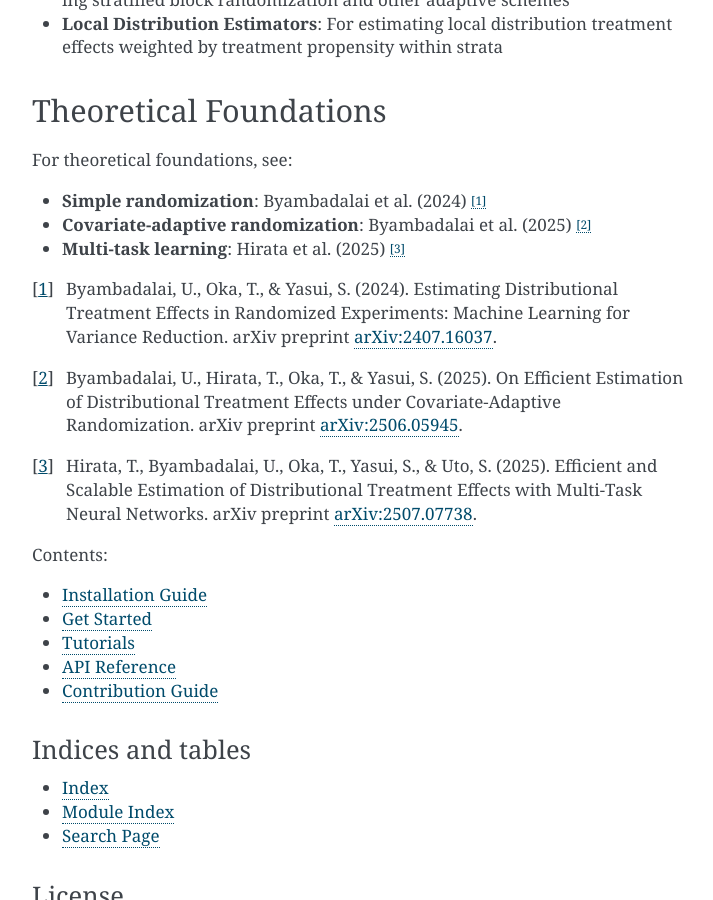
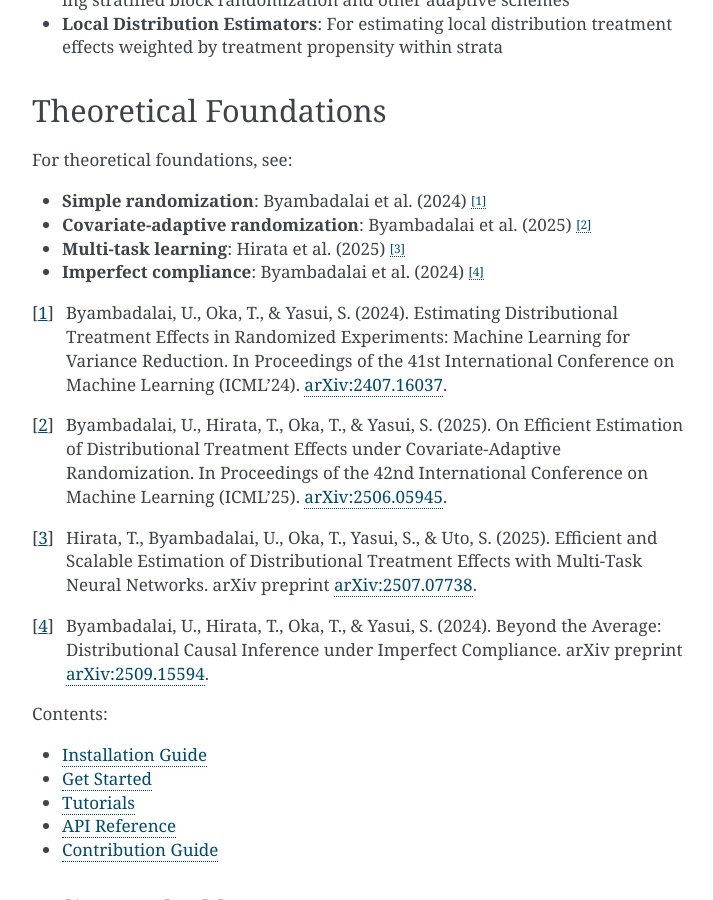
Before and after one commit to CyberAgentAILab/python-dte-adjustment, a Sphinx documentation site: the page built from docs/source/index.rst, in a window 1280 px wide and 900 px high, scrolled down 1014 px. Shown: the whole window, without its empty margins (388-1101 px from the left). Built offline with Sphinx 7.4.7, drawn with Linux system fonts in a browser that asks for light colours.

```diff
--- a/docs/source/api/local.rst
+++ b/docs/source/api/local.rst
@@ -1,7 +1,11 @@
 Local Distribution Estimators
 ==============================
 
-This page documents local distribution treatment effect estimators that compute treatment effects weighted by treatment propensity within each stratum. These estimators are particularly useful for handling treatment assignment heterogeneity across strata.
+This page documents local distribution treatment effect estimators that compute treatment effects weighted by treatment propensity within each stratum. These estimators are particularly useful for handling treatment assignment heterogeneity across strata and scenarios with imperfect compliance.
+
+Local distribution treatment effects (LDTE) and local probability treatment effects (LPTE) provide methods for causal inference that account for treatment assignment vs. treatment receipt differences. For theoretical foundations on imperfect compliance scenarios, see:
+
+* Byambadalai, U., Hirata, T., Oka, T., & Yasui, S. (2024). *Beyond the Average: Distributional Causal Inference under Imperfect Compliance*. `arXiv:2509.15594 <https://arxiv.org/abs/2509.15594>`_.
 
 SimpleLocalDistributionEstimator
 --------------------------------
--- a/docs/source/api_reference.rst
+++ b/docs/source/api_reference.rst
@@ -14,15 +14,17 @@
 * **Utility Functions**: Helper functions for confidence intervals and statistical computations
 * **Plotting Utilities**: Visualization tools for treatment effects and distributions
 
-For theoretical foundations, see Byambadalai et al. (2024) [#simple2024]_ for simple randomization and Byambadalai et al. (2025) [#car2025]_ for covariate-adaptive randomization.
+For theoretical foundations, see Byambadalai et al. (2024) [#simple2024]_ for simple randomization, Byambadalai et al. (2025) [#car2025]_ for covariate-adaptive randomization, and Byambadalai et al. (2024) [#compliance2024]_ for imperfect compliance scenarios.
 
 For multi-task learning approaches that train models for all locations simultaneously (using ``is_multi_task=True``), see the neural network framework in [#multitask2025]_.
 
-.. [#simple2024] Byambadalai, U., Oka, T., & Yasui, S. (2024). Estimating Distributional Treatment Effects in Randomized Experiments: Machine Learning for Variance Reduction. arXiv preprint `arXiv:2407.16037 <https://arxiv.org/abs/2407.16037>`_.
+.. [#simple2024] Byambadalai, U., Oka, T., & Yasui, S. (2024). Estimating Distributional Treatment Effects in Randomized Experiments: Machine Learning for Variance Reduction. In Proceedings of the 41st International Conference on Machine Learning (ICML'24). `arXiv:2407.16037 <https://arxiv.org/abs/2407.16037>`_.
 
 .. [#car2025] Byambadalai, U., Hirata, T., Oka, T., & Yasui, S. (2025). On Efficient Estimation of Distributional Treatment Effects under Covariate-Adaptive Randomization. arXiv preprint `arXiv:2506.05945 <https://arxiv.org/abs/2506.05945>`_.
 
 .. [#multitask2025] Hirata, T., Byambadalai, U., Oka, T., Yasui, S., & Uto, S. (2025). Efficient and Scalable Estimation of Distributional Treatment Effects with Multi-Task Neural Networks. arXiv preprint `arXiv:2507.07738 <https://arxiv.org/abs/2507.07738>`_.
+
+.. [#compliance2024] Byambadalai, U., Hirata, T., Oka, T., & Yasui, S. (2024). Beyond the Average: Distributional Causal Inference under Imperfect Compliance. arXiv preprint `arXiv:2509.15594 <https://arxiv.org/abs/2509.15594>`_.
 
 Detailed Documentation
 ----------------------
--- a/docs/source/index.rst
+++ b/docs/source/index.rst
@@ -30,12 +30,15 @@
 * **Simple randomization**: Byambadalai et al. (2024) [#simple2024]_
 * **Covariate-adaptive randomization**: Byambadalai et al. (2025) [#car2025]_
 * **Multi-task learning**: Hirata et al. (2025) [#multitask2025]_
+* **Imperfect compliance**: Byambadalai et al. (2024) [#compliance2024]_
 
-.. [#simple2024] Byambadalai, U., Oka, T., & Yasui, S. (2024). Estimating Distributional Treatment Effects in Randomized Experiments: Machine Learning for Variance Reduction. arXiv preprint `arXiv:2407.16037 <https://arxiv.org/abs/2407.16037>`_.
+.. [#simple2024] Byambadalai, U., Oka, T., & Yasui, S. (2024). Estimating Distributional Treatment Effects in Randomized Experiments: Machine Learning for Variance Reduction. In Proceedings of the 41st International Conference on Machine Learning (ICML'24). `arXiv:2407.16037 <https://arxiv.org/abs/2407.16037>`_.
 
-.. [#car2025] Byambadalai, U., Hirata, T., Oka, T., & Yasui, S. (2025). On Efficient Estimation of Distributional Treatment Effects under Covariate-Adaptive Randomization. arXiv preprint `arXiv:2506.05945 <https://arxiv.org/abs/2506.05945>`_.
+.. [#car2025] Byambadalai, U., Hirata, T., Oka, T., & Yasui, S. (2025). On Efficient Estimation of Distributional Treatment Effects under Covariate-Adaptive Randomization. In Proceedings of the 42nd International Conference on Machine Learning (ICML'25). `arXiv:2506.05945 <https://arxiv.org/abs/2506.05945>`_.
 
 .. [#multitask2025] Hirata, T., Byambadalai, U., Oka, T., Yasui, S., & Uto, S. (2025). Efficient and Scalable Estimation of Distributional Treatment Effects with Multi-Task Neural Networks. arXiv preprint `arXiv:2507.07738 <https://arxiv.org/abs/2507.07738>`_.
+
+.. [#compliance2024] Byambadalai, U., Hirata, T., Oka, T., & Yasui, S. (2024). Beyond the Average: Distributional Causal Inference under Imperfect Compliance. arXiv preprint `arXiv:2509.15594 <https://arxiv.org/abs/2509.15594>`_.
 
 .. toctree::
    :maxdepth: 1
```
Also changed, not shown: README.md (+14 -6 lines), 1 other file.
